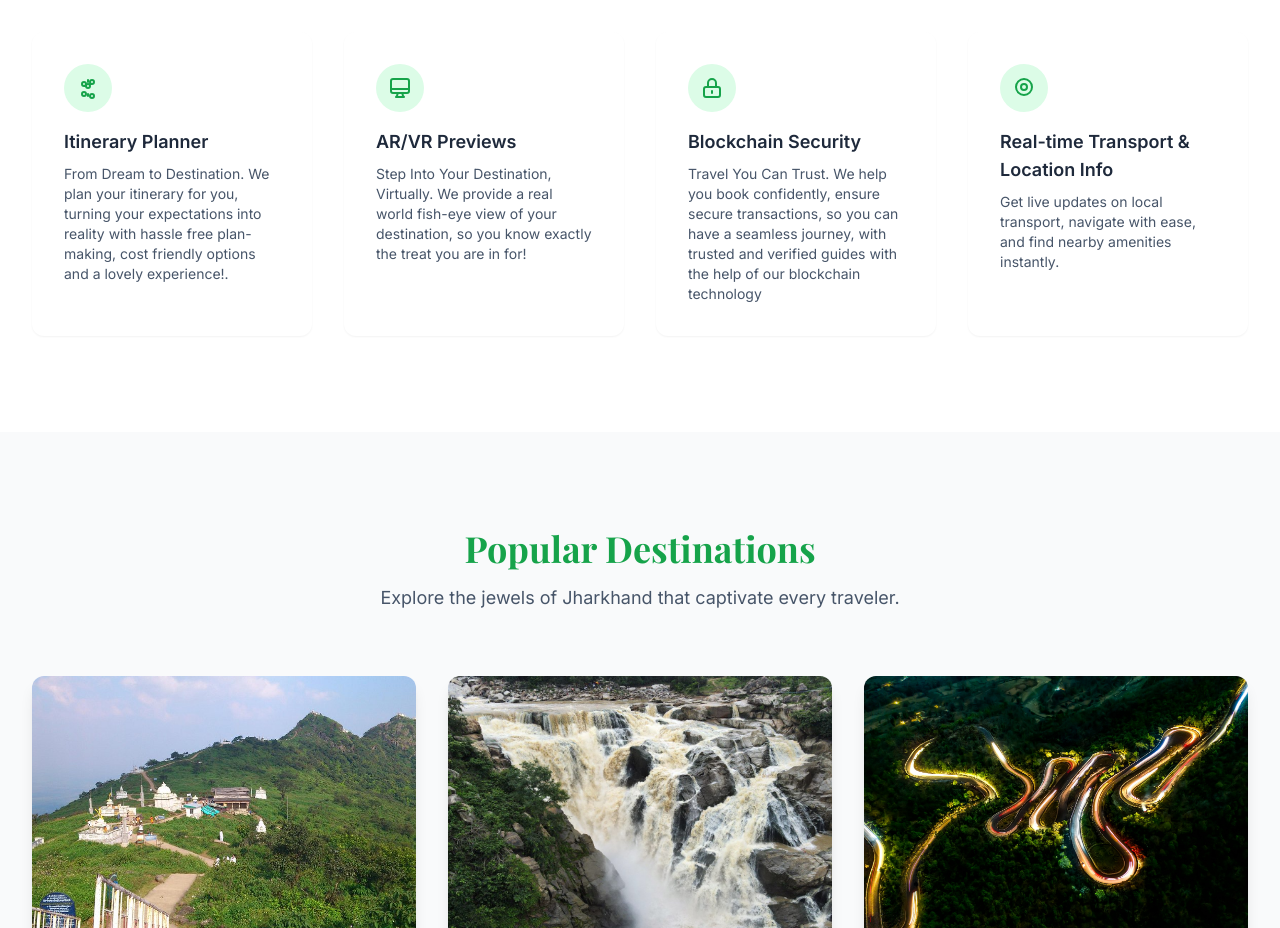
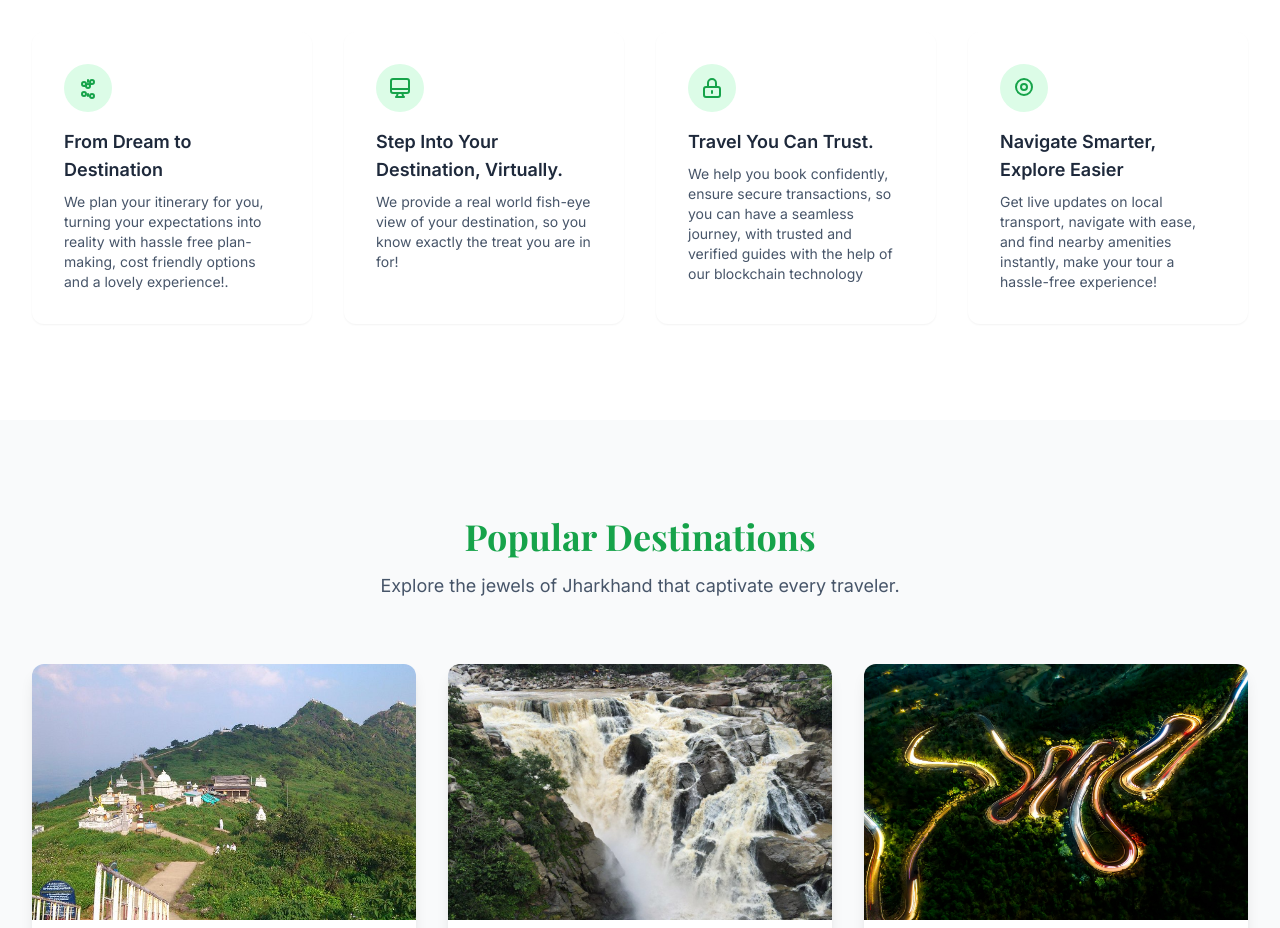
Before and after one commit to dhruv1946/jharkhand-prototype, a plain HTML site: page index.html in a window 1280 px wide. Shown: the part 1040-1968 px from the top of the page. Drawn offline with nearby package versions, Linux system fonts and the light colour scheme.

Commit message:
Update index.html

```diff
--- a/index.html
+++ b/index.html
@@ -110,8 +110,8 @@
                                     d="M12 6V4m0 16v-2m0-10a2 2 0 100 4 2 2 0 000-4zm-4-2a2 2 0 100 4 2 2 0 000-4zM8 20a2 2 0 100-4 2 2 0 000 4zm8-16a2 2 0 100 4 2 2 0 000-4zm0 14a2 2 0 100 4 2 2 0 000-4z">
                                 </path>
                             </svg></div>
-                        <h3 class="card-title-lg">Itinerary Planner</h3>
-                        <p class="card-text-sm">From Dream to Destination. We plan your itinerary for you, turning your expectations into reality with hassle free plan-making, cost friendly options and a lovely experience!.</p>
+                        <h3 class="card-title-lg">From Dream to Destination</h3>
+                        <p class="card-text-sm">We plan your itinerary for you, turning your expectations into reality with hassle free plan-making, cost friendly options and a lovely experience!.</p>
                     </div>
                     <div class="feature-card fade-in-element">
                         <div class="feature-icon-wrapper"><svg class="feature-icon" fill="none" stroke="currentColor"
@@ -120,8 +120,8 @@
                                     d="M9.75 17L9 20l-1 1h8l-1-1-.75-3M3 13h18M5 17h14a2 2 0 002-2V5a2 2 0 00-2-2H5a2 2 0 00-2 2v10a2 2 0 002 2z">
                                 </path>
                             </svg></div>
-                        <h3 class="card-title-lg">AR/VR Previews</h3>
-                        <p class="card-text-sm">Step Into Your Destination, Virtually. We provide a real world fish-eye view of your destination, so you know exactly the treat you are in for!</p>
+                        <h3 class="card-title-lg">Step Into Your Destination, Virtually.</h3>
+                        <p class="card-text-sm">We provide a real world fish-eye view of your destination, so you know exactly the treat you are in for!</p>
                     </div>
                     <div class="feature-card fade-in-element">
                         <div class="feature-icon-wrapper"><svg class="feature-icon" fill="none" stroke="currentColor"
@@ -130,8 +130,8 @@
                                     d="M12 15v2m-6 4h12a2 2 0 002-2v-6a2 2 0 00-2-2H6a2 2 0 00-2 2v6a2 2 0 002 2zm10-10V7a4 4 0 00-8 0v4h8z">
                                 </path>
                             </svg></div>
-                        <h3 class="card-title-lg">Blockchain Security</h3>
-                        <p class="card-text-sm">Travel You Can Trust. We help you book confidently, ensure secure transactions, so you can have a seamless journey,  with trusted and verified guides with the help of our blockchain technology</p>
+                        <h3 class="card-title-lg">Travel You Can Trust.</h3>
+                        <p class="card-text-sm">We help you book confidently, ensure secure transactions, so you can have a seamless journey,  with trusted and verified guides with the help of our blockchain technology</p>
                     </div>
                     <div class="feature-card fade-in-element">
                         <div class="feature-icon-wrapper">
@@ -142,9 +142,8 @@
                                     d="M15 11a3 3 0 11-6 0 3 3 0 016 0z" />
                             </svg>
                         </div>
-                        <h3 class="card-title-lg">Real-time Transport & Location Info</h3>
-                        <p class="card-text-sm">Get live updates on local transport, navigate with ease, and find nearby
-                            amenities instantly.</p>
+                        <h3 class="card-title-lg">Navigate Smarter, Explore Easier</h3>
+                        <p class="card-text-sm">Get live updates on local transport, navigate with ease, and find nearby amenities instantly, make your tour a hassle-free experience!</p>
                     </div>
                 </div>
             </div>
```
